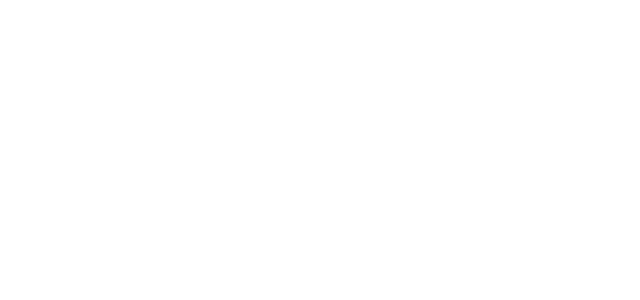
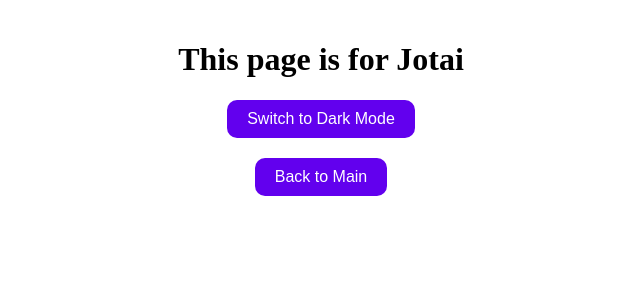
Before and after one commit to joshyeom/state-comparison, a React (Vite) app: page /jotai in a window 1280 px wide. Before the commit this address had no page. Shown: the top 300 px of the page, without its empty margins (319-959 px from the left). Built offline with nearby package versions, Linux system fonts and the light colour scheme.

Commit message:
Feat: Jotai Page

```diff
--- a/package.json
+++ b/package.json
@@ -13,6 +13,8 @@
     "@reduxjs/toolkit": "^2.2.5",
     "@types/react-dom": "^18.3.0",
     "@types/recoil": "^0.0.9",
+    "jotai": "^2.8.3",
+    "mobx-react": "^9.1.1",
     "react": "^18.2.0",
     "react-dom": "^18.3.1",
     "react-redux": "^9.1.2",
--- a/src/Router.tsx
+++ b/src/Router.tsx
@@ -1,5 +1,5 @@
 import { BrowserRouter, Route, Routes } from 'react-router-dom';
-import { Home, PropsStatePage, ContextAPIStatePage, ReduxToolkitStatePage, ZustandStatePage, RecoilStatePage } from './components/index';
+import { Home, PropsStatePage, ContextAPIStatePage, ReduxToolkitStatePage, ZustandStatePage, RecoilStatePage, JotaiStatePage } from './components/index';
 import ContextAPI from './components/ContextAPI/ContextAPI';
 
 const Router = () => {
@@ -16,6 +16,7 @@
               <Route path="/reduxtoolkit" element={<ReduxToolkitStatePage/>}/>
               <Route path="/zustand" element={<ZustandStatePage/>}/>
               <Route path="/recoil" element={<RecoilStatePage/>}/>
+              <Route path="/jotai" element={<JotaiStatePage/>}/>
             </Routes>
         </BrowserRouter>
     );
--- /dev/null
+++ b/src/components/Jotai/JotaiPage.tsx
@@ -0,0 +1,48 @@
+import { useEffect } from 'react';
+import styles from '../../public/App.module.css'
+import { Link } from 'react-router-dom';
+import { useAtom } from 'jotai';
+import { themeAtom } from '../../store/jotaiStore/store';
+
+const JotaiPage = () => {
+    const [theme, setTheme] = useAtom(themeAtom)
+
+
+    const toggleTheme = (prevTheme: "light" | "dark") => {
+      if(prevTheme === "light"){
+        setTheme("dark")
+        localStorage.setItem("theme", "dark")
+      }else{
+        setTheme("light")
+        localStorage.setItem("theme", "light")
+      }
+    }
+
+
+    useEffect(() => {
+        const newTheme = localStorage.getItem("theme") === "dark" ? "dark" : "light"
+        if(newTheme === null){
+            return
+        }
+        setTheme(newTheme)
+    },[setTheme])
+
+
+    return (
+    <div className={`${theme === "light" ? styles.light : styles.dark} ${styles.container}`}>
+        <header className={styles.header}>
+          <h1>This page is for Jotai</h1>
+          <button onClick={() => toggleTheme(theme)}>
+            Switch to {theme === "light" ? 'Dark' : 'Light'} Mode
+          </button>
+        </header>
+          <Link to="/">
+            <button>
+                Back to Main
+            </button>
+          </Link>
+      </div>
+    )
+}
+
+export default JotaiPage
--- /dev/null
+++ b/src/components/Jotai/JotaiStatePage.tsx
@@ -0,0 +1,7 @@
+import JotaiPage from "./JotaiPage"
+
+const JotaiStatePage = () => {
+    return <JotaiPage/>
+}
+
+export default JotaiStatePage
--- a/src/components/StateMangementList.tsx
+++ b/src/components/StateMangementList.tsx
@@ -34,7 +34,9 @@
             </Link>
           </li>
           <li>
-            <button>Jotai</button>
+          <Link to="/jotai">
+              <button>Jotai</button>
+            </Link>
           </li>
           <li>
             <button>MobX</button>
--- a/src/components/index.ts
+++ b/src/components/index.ts
@@ -4,3 +4,4 @@
 export { default as ReduxToolkitStatePage } from './ReduxToolkit/ReduxToolkitStatePage'
 export { default as ZustandStatePage } from './Zustand/ZustandStatePage'
 export { default as RecoilStatePage } from './Recoil/RecoilStatePage'
+export { default as JotaiStatePage } from './Jotai/JotaiStatePage'
--- /dev/null
+++ b/src/store/jotaiStore/store.ts
@@ -0,0 +1,3 @@
+import { atom } from "jotai"
+
+export const themeAtom = atom<"light" | "dark">("light")
```
Also changed, not shown: 1 other file (tests, documents, lock files or other folders).
